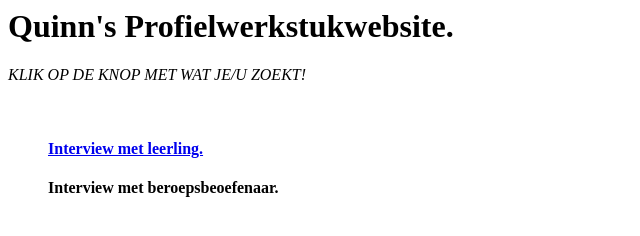
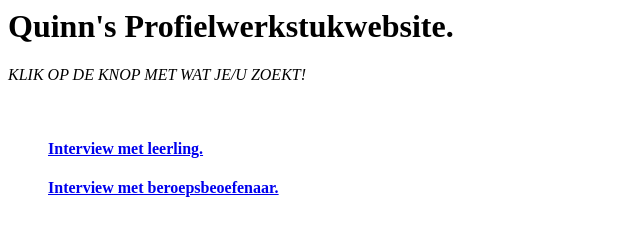
Before and after one commit to quinnyboy04/quinnpws, a plain HTML site: page index.html in a window 1280 px wide. Shown: the whole page, without its empty margins (0-640 px from the left). Drawn offline with Linux system fonts and the light colour scheme.

Commit message:
Update index.html

```diff
--- a/index.html
+++ b/index.html
@@ -3,6 +3,6 @@
 <p>&nbsp;</p>
 <blockquote>
 <h4><a href="https://quinnyboy04.github.io/quinnpws/leerlinginterview.html">Interview met leerling.</a></h4>
-<h4>Interview met beroepsbeoefenaar.</h4>
+<h4><a href="https://quinnyboy04.github.io/quinnpws/beroepsbeoefenaarinterview.html">Interview met beroepsbeoefenaar.</a></h4>
 </blockquote>
 <p>&nbsp;</p>
```
